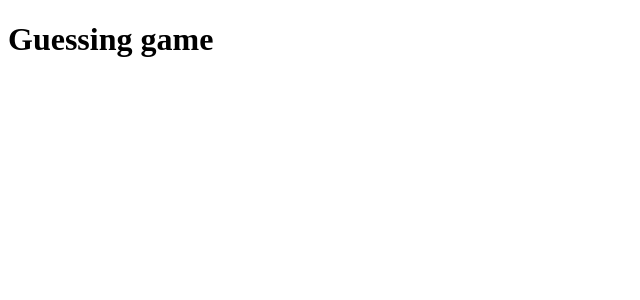
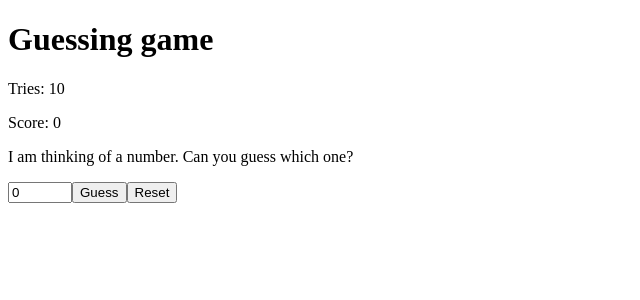
Before and after one commit to araleo/react-puzzle-engine, a React (Create React App) app: page / in a window 1280 px wide. Shown: the top 300 px of the page, without its empty margins (0-640 px from the left). Built offline with nearby package versions, Linux system fonts and the light colour scheme.

Commit message:
Adding guessing game example

```diff
--- a/src/examples/guessing/Guessing.tsx
+++ b/src/examples/guessing/Guessing.tsx
@@ -1,7 +1,66 @@
-import React from 'react';
+import React, { useState } from 'react';
+import useLifes from '../../hooks/use-lifes/use-lifes';
+import useScore from '../../hooks/use-score/use-score';
+import { getRandomIntInRange } from '../../lib/rng';
 
 const GuessingGame = () => {
-  return <h1>Guessing game</h1>;
+  const [secret, setSecret] = useState<number>(getRandomIntInRange(1, 100));
+  const [guess, setGuess] = useState<number>(0);
+  const [result, setResult] = useState<string>('');
+
+  const { lifes, takeOneLife, resetLifes } = useLifes({ start: 10 });
+  const { score, addScore, resetScore } = useScore();
+
+  const handleGuessChange = (e: React.ChangeEvent<HTMLInputElement>) => {
+    const newValue = +e.target.value;
+    if (newValue >= 0 && newValue <= 100) {
+      setGuess(+newValue);
+    }
+  };
+
+  const handleGuess = () => {
+    let newResult: string;
+    if (guess === secret) {
+      newResult = 'You win!';
+      addScore(10 * lifes);
+    } else if (guess < secret) {
+      newResult = 'Too low';
+      takeOneLife();
+    } else {
+      newResult = 'Too high';
+      takeOneLife();
+    }
+    setResult(newResult);
+  };
+
+  const handleReset = () => {
+    setSecret(getRandomIntInRange(1, 100));
+    setGuess(0);
+    setResult('');
+    resetLifes();
+    resetScore();
+  };
+
+  return (
+    <>
+      <h1>Guessing game</h1>
+      <p>Tries: {lifes}</p>
+      <p>Score: {score}</p>
+
+      <p>I am thinking of a number. Can you guess which one?</p>
+      <p>{result}</p>
+
+      <input
+        type='number'
+        min={1}
+        max={100}
+        value={guess}
+        onChange={handleGuessChange}
+      />
+      <button onClick={handleGuess}>Guess</button>
+      <button onClick={handleReset}>Reset</button>
+    </>
+  );
 };
 
 export default GuessingGame;
```
